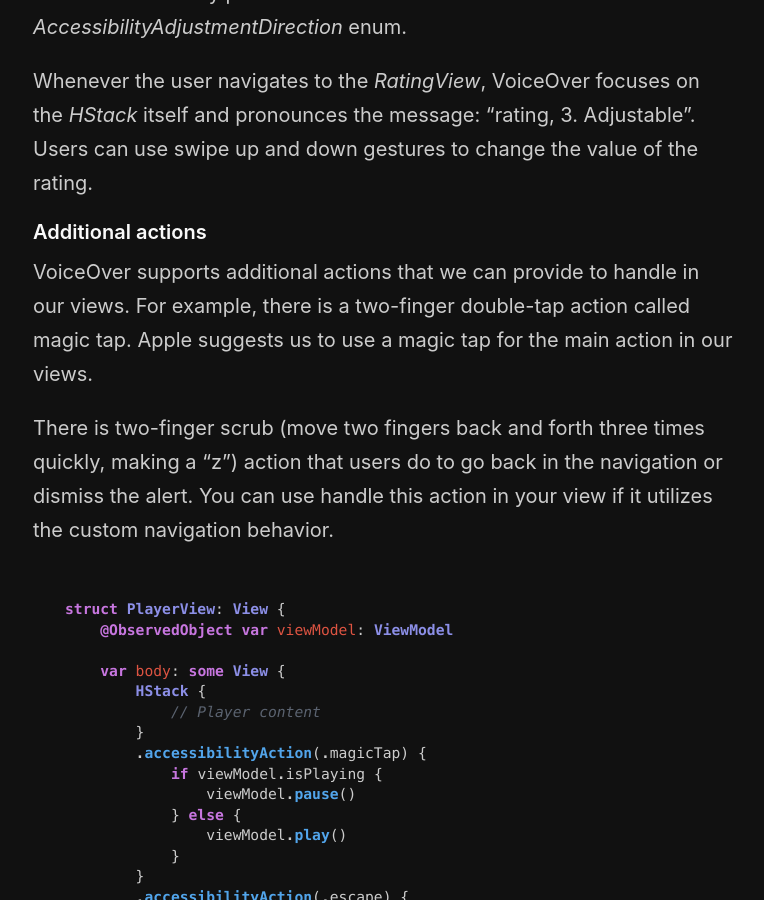
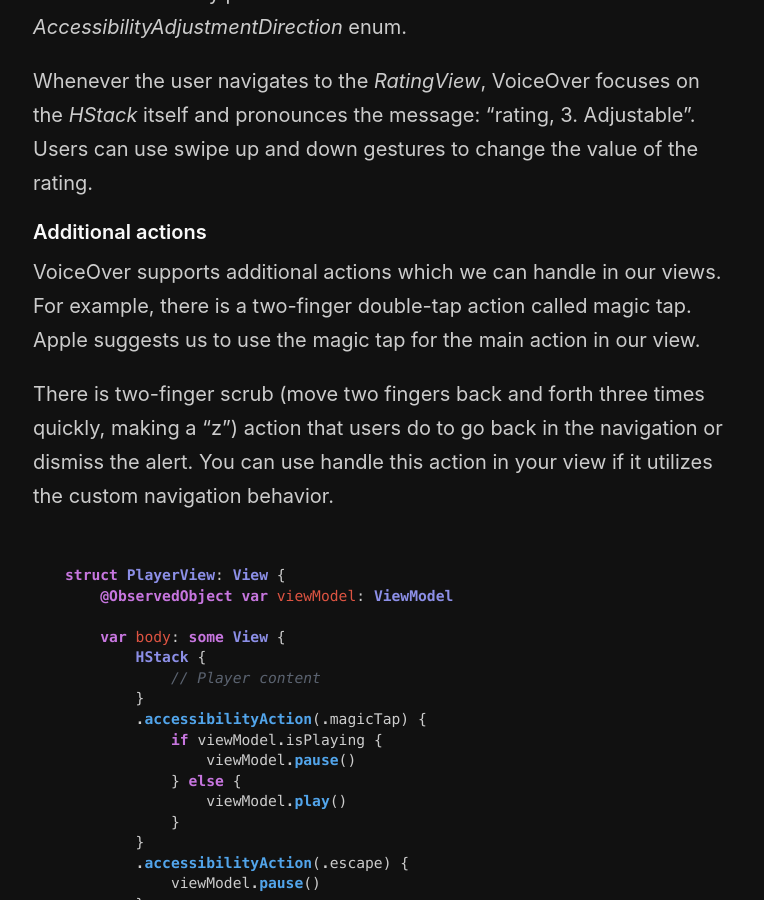
Before and after one commit to mecid/mecid.github.io, a Jekyll site: the page built from _posts/2021-04-15-accessibility-actions-in-swiftui.md, in a window 1280 px wide and 900 px high, scrolled down 2398 px. Shown: the whole window, without its empty margins (257-1021 px from the left). Built offline with Jekyll 4.4.1, drawn with Linux system fonts in a browser that asks for light colours.

Commit message:
magic tap section fixed in accessibility actions post

```diff
--- a/_posts/2021-04-15-accessibility-actions-in-swiftui.md
+++ b/_posts/2021-04-15-accessibility-actions-in-swiftui.md
@@ -72,7 +72,7 @@
 Whenever the user navigates to the *RatingView*, VoiceOver focuses on the *HStack* itself and pronounces the message: "rating, 3. Adjustable". Users can use swipe up and down gestures to change the value of the rating.
 
 #### Additional actions
-VoiceOver supports additional actions that we can provide to handle in our views. For example, there is a two-finger double-tap action called magic tap. Apple suggests us to use a magic tap for the main action in our views.
+VoiceOver supports additional actions which we can handle in our views. For example, there is a two-finger double-tap action called magic tap. Apple suggests us to use the magic tap for the main action in our view.
 
 There is two-finger scrub (move two fingers back and forth three times quickly, making a "z") action that users do to go back in the navigation or dismiss the alert. You can use handle this action in your view if it utilizes the custom navigation behavior.
 
```
